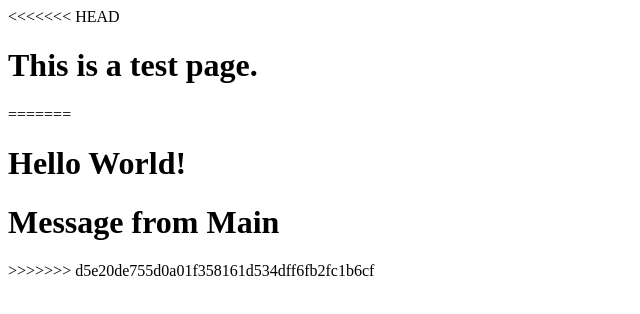
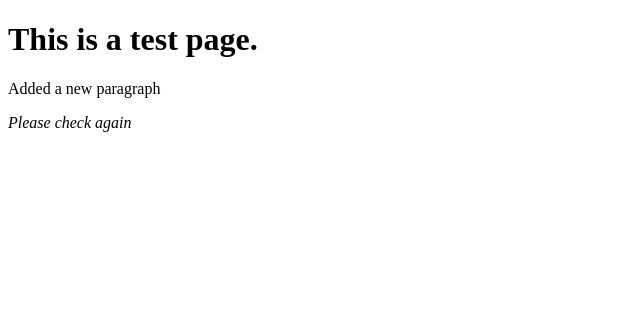
Before and after one commit to henokamd/git-branch-practice, a plain HTML site: page index.html in a window 1280 px wide. Shown: the whole page, without its empty margins (0-640 px from the left). Drawn offline with Linux system fonts and the light colour scheme.

Commit message:
Add em field

```diff
--- a/index.html
+++ b/index.html
@@ -7,11 +7,9 @@
     <title>Document</title>
 </head>
 <body>
-<<<<<<< HEAD
     <h1>This is a test page.</h1>
-=======
-    <h1>Hello World!</h1>
-    <h1>Message from Main</h1>
->>>>>>> d5e20de755d0a01f358161d534dff6fb2fc1b6cf
+    <p>Added a new paragraph</p>
+   <em> Please check again </em>
+
 </body>
 </html>
```
